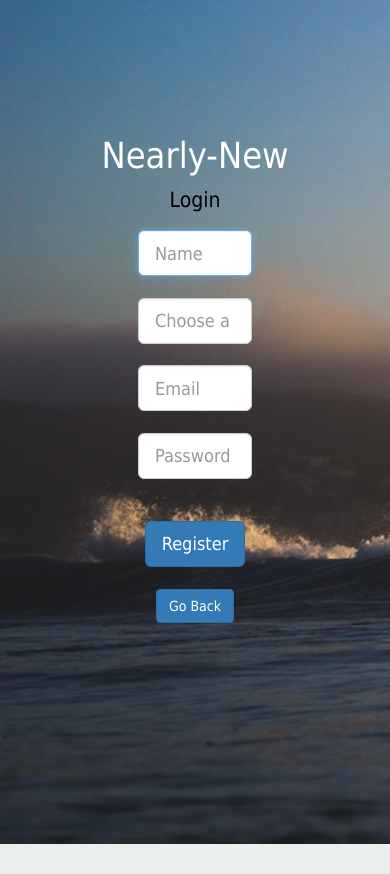
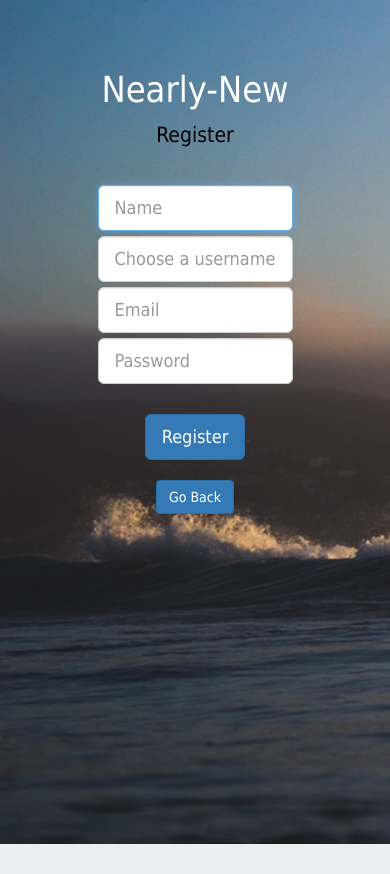
Before and after one commit to dht93/flask_nearly_new_webapp, a Flask app: page /register/ in a window 390 px wide. Run offline with Flask 2, Linux system fonts and the light colour scheme; some libraries are stand-ins or nearby versions.

Commit message:
Added responsiveness to register and login

```diff
--- a/templates/home.html
+++ b/templates/home.html
@@ -8,9 +8,9 @@
 {%block body%}
 {%if not session.logged_in:%}
 
-  <div id='top' class="jumbotron text-center" style="background-image: url({{url_for('static',filename='images/cover_top.jpg')}});height:100vh;color:white;">
+  <div id='top' class="jumbotron text-center" style="background-image: url({{url_for('static',filename='images/cover_top.jpg')}});background-size:cover;height:100vh;color:white;">
 
-    <div class="col-md-6 col-xs-12 col-md-offset-3" style="padding-top:100px;">
+    <div class="col-md-6 col-xs-12 col-md-offset-3" style="padding-top:20px;">
       <div class="row">
       <h1>Nearly-New</h1>
     </div>
@@ -26,7 +26,7 @@
       <a style="color:white;font-size:18px;text-decoration:none;" class="smoothScroll" href="#bottom">Learn more</a>
     </div>
   </div>
-  <div class="row" style="padding-top:50px;">
+  <div class="row" style="padding-top:70px;">
     <div class="col-md-6 col-xs-10 col-md-offset-3 col-xs-offset-1">
       <p>Built with &#10084; by <a target="_blank" href="https://github.com/dht93" style="text-decoration:none;color:white;"> Dhruv Thakur</a></p>
 </div>
--- a/templates/register.html
+++ b/templates/register.html
@@ -1,29 +1,51 @@
 {%extends 'header.html'%}
 
 {%block body%}
-<div id='top' class="jumbotron text-center" style="background-image: url({{url_for('static',filename='images/cover_top.jpg')}});background-size:cover;height: 100vh;color:white;">
-  <br><br><br><br><div class="container">
+<div class="jumbotron text-center" style="background-image: url({{url_for('static',filename='images/cover_top.jpg')}});background-size:cover;height:100vh;color:white;">
+  <div class="col-md-6 col-xs-12 col-md-offset-3" style="padding-top:20px;">
+    <div class="row">
     <h1>Nearly-New</h1>
-  <p style="color:#000000;">Login</p>
-  <div class="container" align="center" style="width:40%;">
+  </div>
+    <p style="color:#000000;">Register</p>
+    <div class="row" style="padding-top:20px;">
+      <div class="col-md-6 col-xs-6 col-md-offset-3 col-xs-offset-3">
         <form action="" class="form-inline" method="post">
-      <input autofocus="autofocus" required type="text" class="form-control input-lg" placeholder = "Name" name="name" value="{{request.form.name}}"><br>
-      <input required type="text" class="form-control input-lg" placeholder = "Choose a username" name="user_name" value="{{request.form.user_name}}"><br>
-      <input required type="email" class="form-control input-lg" placeholder = "Email" name="email" value="{{request.form.email}}"><br>
-			<input required id="pass" type="password" class="form-control input-lg" placeholder = "Password" name="password" value="{{request.form.password}}" ><br>
-      <br><input class="btn btn-lg btn-primary" type="submit" value="Register">
+          <div class="row">
+          <input autofocus="autofocus" required type="text" class="form-control input-lg" placeholder = "Name" name="name" value="{{request.form.name}}">
+        </div>
+        <div class="row" style="padding-top:5px;">
+          <input required type="text" class="form-control input-lg" placeholder = "Choose a username" name="user_name" value="{{request.form.user_name}}">
+        </div>
+        <div class="row" style="padding-top:5px;">
+          <input required type="email" class="form-control input-lg" placeholder = "Email" name="email" value="{{request.form.email}}">
+        </div>
+        <div class="row" style="padding-top:5px;">
+          <input required id="pass" type="password" class="form-control input-lg" placeholder = "Password" name="password" value="{{request.form.password}}" >
+        </div>
+        <div class="row" style="padding-top:30px;">
+          <input class="btn btn-lg btn-primary" type="submit" value="Register">
+        </div>
         </form>
+
+  </div>
+</div>
+<div class="row" style="padding-top:20px;">
+  <div class="col-md-4 col-xs-4 col-md-offset-4 col-xs-offset-4">
+    <a href="{{url_for('index')}}" class="btn btn-primary btn-md" role="button">Go Back</a>
+  </div>
+</div>
 {%if error%}
+<div class="row" align="center" style="padding-top:5px;">
 <div class="alert alert-danger" role="alert">
   <!--<span class="glyphicon glyphicon-exclamation-sign" aria-hidden="true"></span>-->
   <span class="sr-only">Error:</span>
   {{error}}
 </div>
+</div>
 {%endif%}
-<br>
-<a href="{{url_for('index')}}" class="btn btn-primary btn-md" role="button">Go Back</a>
+
+
+
 </div>
 </div>
-</div>
-
 {%endblock%}
```
Also changed, not shown: templates/login.html (+27 -9 lines), users.sqlite. Lines whose indentation alone changed are shown as unchanged.
